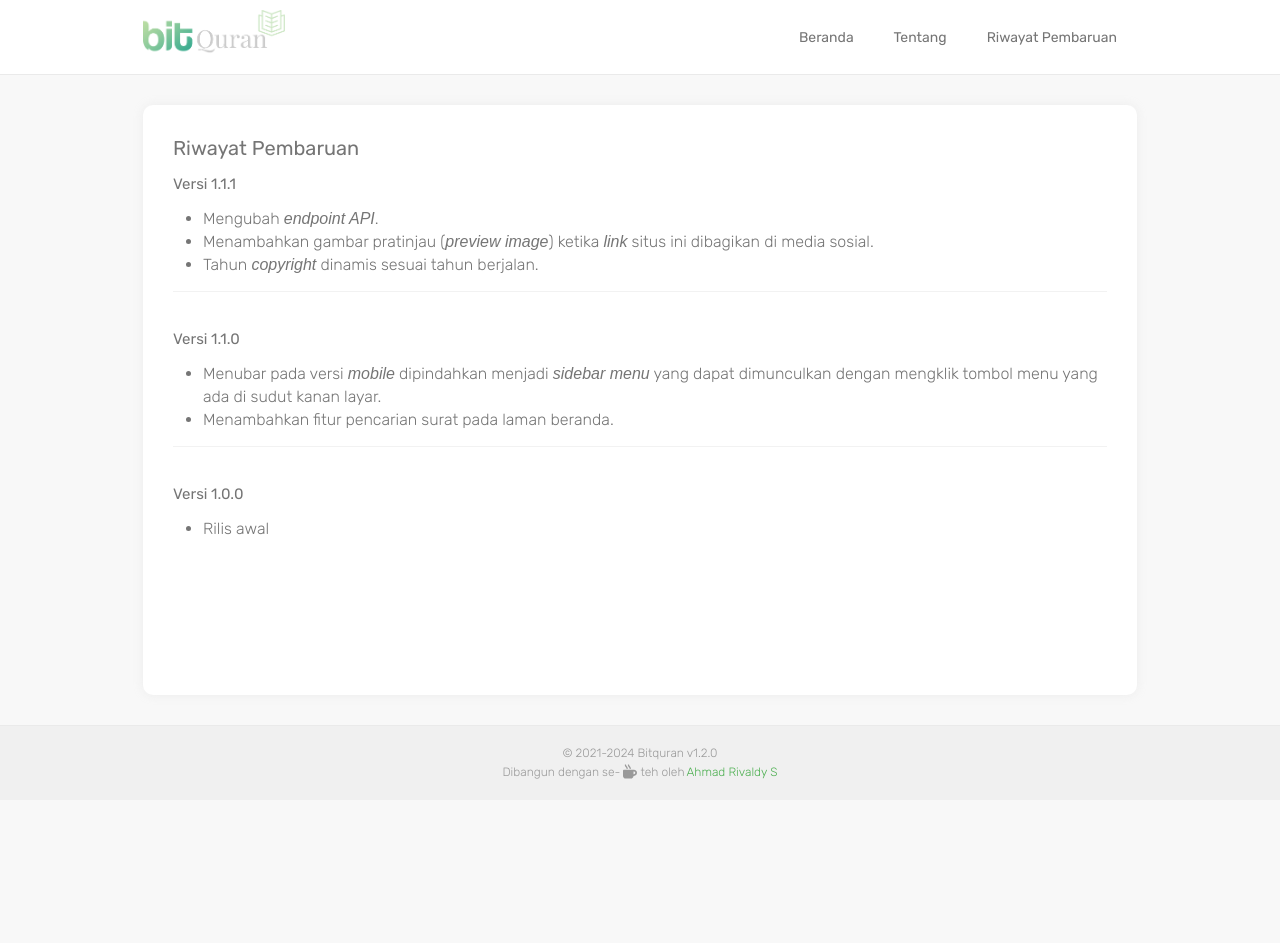
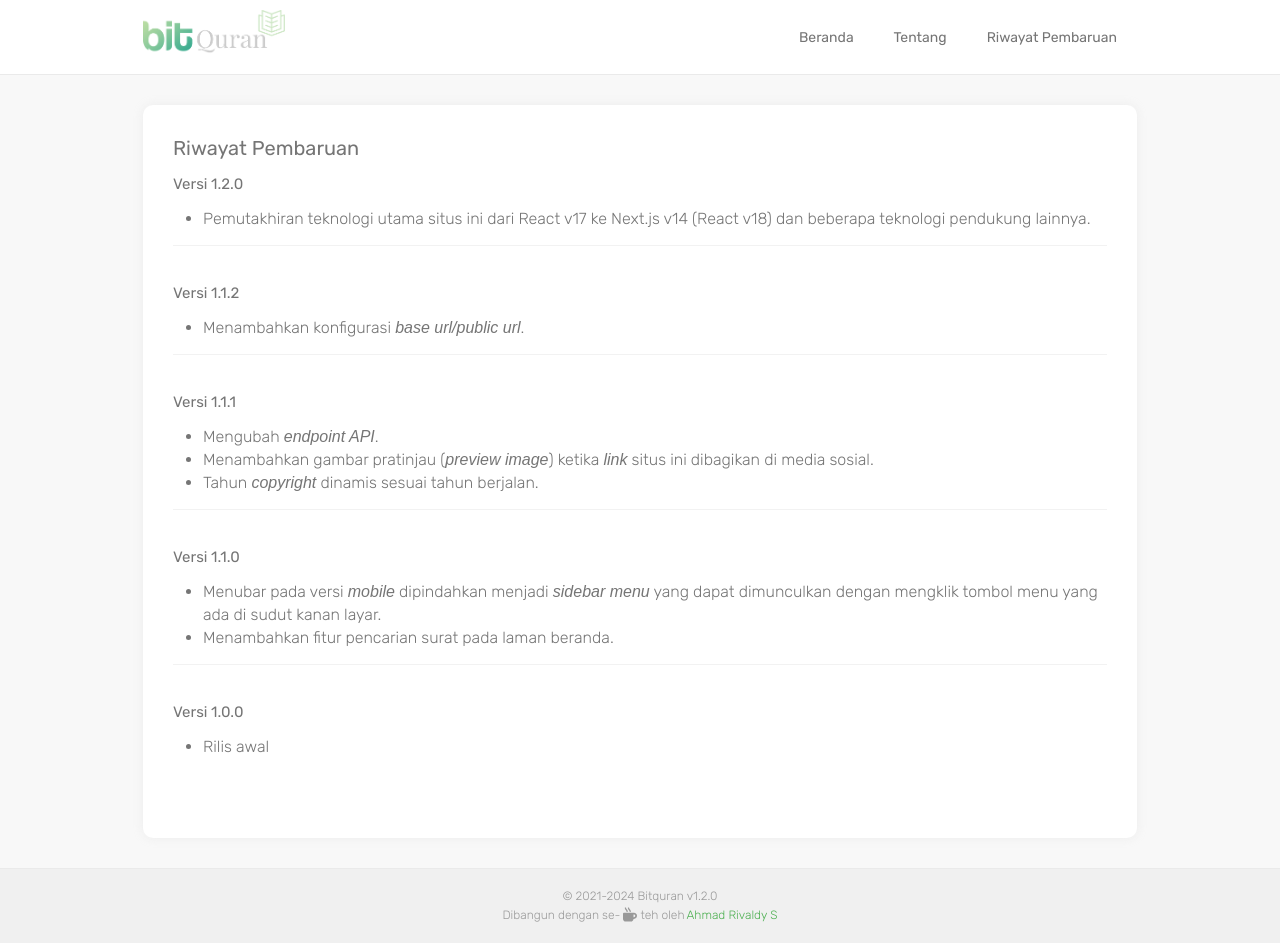
Before and after one commit to rivaldys/bitquran, a Next.js app: page /riwayat-pembaruan in a window 1280 px wide. Before the commit the page ends 800 px from the top, so only its background shows below. Built offline with nearby package versions, Linux system fonts and the light colour scheme; no server answers; a web font is replaced by a local one.

Commit message:
feat: update change log

```diff
--- a/src/pages/riwayat-pembaruan/index.tsx
+++ b/src/pages/riwayat-pembaruan/index.tsx
@@ -12,6 +12,20 @@ export default function ChangeLog()
             <PageContentLayout>
                 <ContentSection>
                     <SectionTitle>Riwayat Pembaruan</SectionTitle>
+                    <TextLabel>Versi 1.2.0</TextLabel>
+                    <ul className="pl-[30px] list-disc">
+                        <li>Pemutakhiran teknologi utama situs ini dari React v17 ke Next.js v14 (React v18) dan beberapa teknologi pendukung lainnya.</li>
+                    </ul>
+                </ContentSection>
+
+                <ContentSection>
+                    <TextLabel>Versi 1.1.2</TextLabel>
+                    <ul className="pl-[30px] list-disc">
+                        <li>Menambahkan konfigurasi <i>base url/public url</i>.</li>
+                    </ul>
+                </ContentSection>
+
+                <ContentSection>
                     <TextLabel>Versi 1.1.1</TextLabel>
                     <ul className="pl-[30px] list-disc">
                         <li>Mengubah <i>endpoint API</i>.</li>
```
